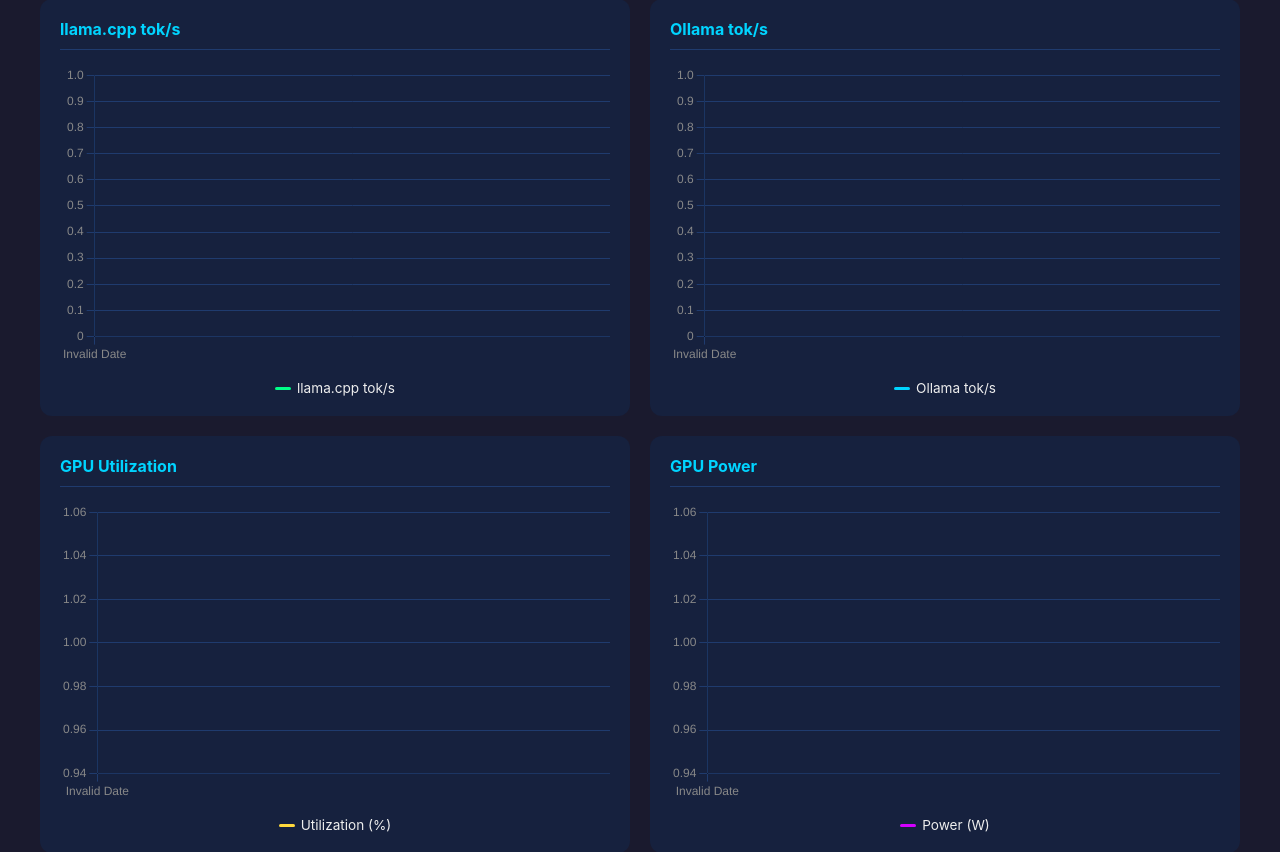
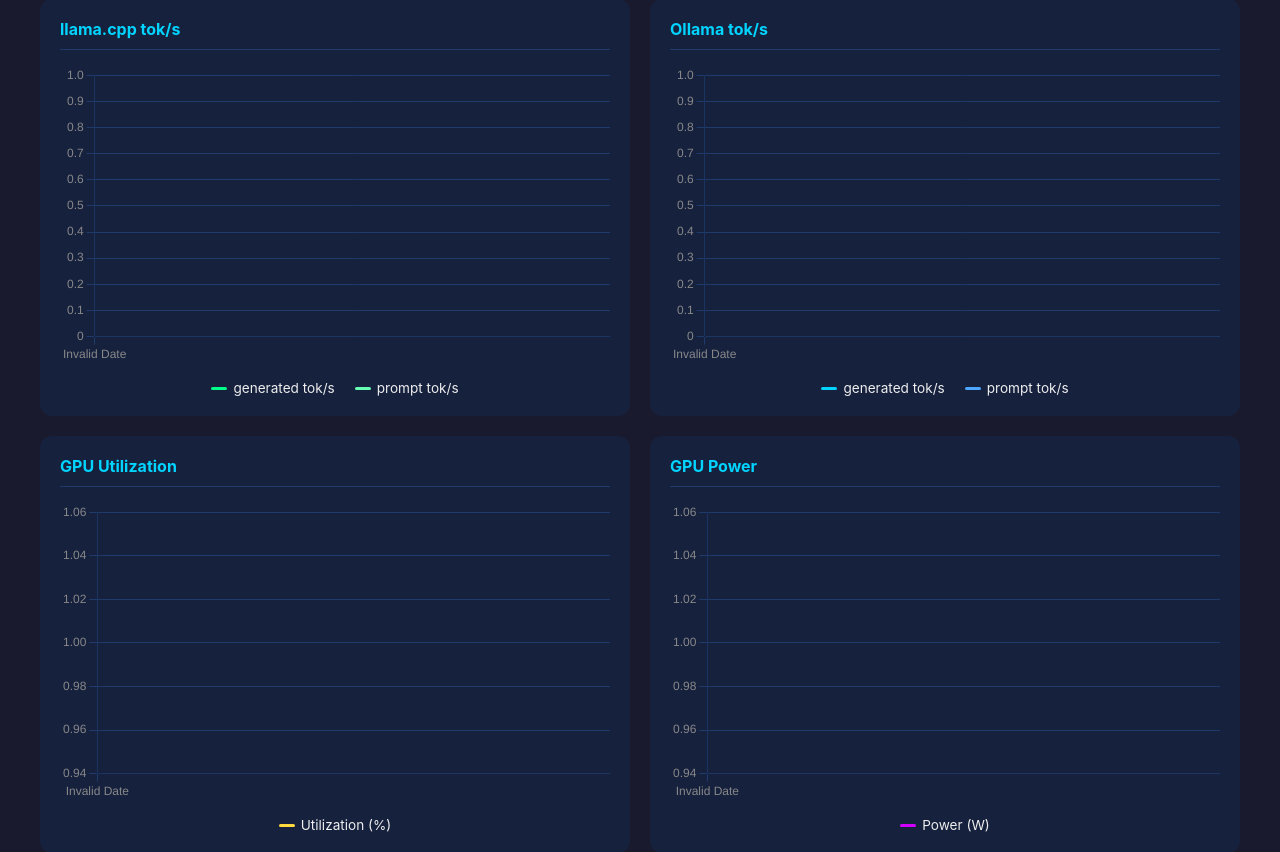
Before and after one commit to xaltmiles/thor-monitor, a FastAPI app: page /plots in a window 1280 px wide. Shown: the part 656-1508 px from the top of the page. Run offline with FastAPI, Linux system fonts and the light colour scheme; tables that the repository leaves empty hold one stand-in row (values such as "Sample post"); parts of the project's set-up code (start-up, migrations or seed data) failed here and were passed over; some libraries are stand-ins or nearby versions.

Commit message:
plots: show and label prompt vs generated tok/s separately
- Each tok/s chart now displays two series: 'generated tok/s' and 'prompt tok/s'
- Distinct colors: lime for generated, cyan for prompt (both llama.cpp and Ollama)
- Chart/axis titles clarify which token type each line represents
- No backend changes required — both series already exist in stored stats JSON
- Preserved spanGaps behavior for null samples

```diff
--- a/monitor/web/templates/plots.html
+++ b/monitor/web/templates/plots.html
@@ -195,7 +195,11 @@
                 <div class="chart-legend">
                     <div class="legend-item">
                         <div class="legend-color" style="background: #00ff88;"></div>
-                        <span>llama.cpp tok/s</span>
+                        <span>generated tok/s</span>
+                    </div>
+                    <div class="legend-item">
+                        <div class="legend-color" style="background: #66ffb3;"></div>
+                        <span>prompt tok/s</span>
                     </div>
                 </div>
             </div>
@@ -208,7 +212,11 @@
                 <div class="chart-legend">
                     <div class="legend-item">
                         <div class="legend-color" style="background: #00d4ff;"></div>
-                        <span>Ollama tok/s</span>
+                        <span>generated tok/s</span>
+                    </div>
+                    <div class="legend-item">
+                        <div class="legend-color" style="background: #4da6ff;"></div>
+                        <span>prompt tok/s</span>
                     </div>
                 </div>
             </div>
@@ -255,8 +263,12 @@
         const COLORS = {
             ollama: '#00d4ff',
             ollamaHover: '#33e0ff',
+            ollamaPrompt: '#4da6ff',
+            ollamaPromptHover: '#66b3ff',
             llama: '#00ff88',
             llamaHover: '#33ffaa',
+            llamaPrompt: '#66ffb3',
+            llamaPromptHover: '#80ffc2',
             gpuTemp: '#ff6b6b',
             gpuTempHover: '#ff8888',
             gpuUtil: '#ffd93d',
@@ -426,18 +438,22 @@
                 { label: 'Temperature', data: gpuTemp, borderColor: COLORS.gpuTemp, hoverBorderColor: COLORS.gpuTempHover, fill: false }
             ], timestamps);
 
-            // llama.cpp tok/s chart
-            const llamaTokS = data.map(row => parseStats(row.llama_stats, 'generated_tokens_rate'));
+            // llama.cpp tok/s chart (two series: generated and prompt)
+            const llamaGeneratedTokS = data.map(row => parseStats(row.llama_stats, 'generated_tokens_rate'));
+            const llamaPromptTokS = data.map(row => parseStats(row.llama_stats, 'prompt_tokens_rate'));
             const llamaTokSCtx = document.getElementById('llama-tok-s-chart').getContext('2d');
             charts.llamaTokS = createLineChart(llamaTokSCtx, [
-                { label: 'llama.cpp tok/s', data: llamaTokS, borderColor: COLORS.llama, hoverBorderColor: COLORS.llamaHover, fill: false }
+                { label: 'generated tok/s', data: llamaGeneratedTokS, borderColor: COLORS.llama, hoverBorderColor: COLORS.llamaHover, fill: false },
+                { label: 'prompt tok/s', data: llamaPromptTokS, borderColor: COLORS.llamaPrompt, hoverBorderColor: COLORS.llamaPromptHover, fill: false }
             ], timestamps);
 
-            // Ollama tok/s chart
-            const ollamaTokS = data.map(row => parseStats(row.ollama_stats, 'ollama_generated_tokens_rate'));
+            // Ollama tok/s chart (two series: generated and prompt)
+            const ollamaGeneratedTokS = data.map(row => parseStats(row.ollama_stats, 'ollama_generated_tokens_rate'));
+            const ollamaPromptTokS = data.map(row => parseStats(row.ollama_stats, 'ollama_prompt_tokens_rate'));
             const ollamaTokSCtx = document.getElementById('ollama-tok-s-chart').getContext('2d');
             charts.ollamaTokS = createLineChart(ollamaTokSCtx, [
-                { label: 'Ollama tok/s', data: ollamaTokS, borderColor: COLORS.ollama, hoverBorderColor: COLORS.ollamaHover, fill: false }
+                { label: 'generated tok/s', data: ollamaGeneratedTokS, borderColor: COLORS.ollama, hoverBorderColor: COLORS.ollamaHover, fill: false },
+                { label: 'prompt tok/s', data: ollamaPromptTokS, borderColor: COLORS.ollamaPrompt, hoverBorderColor: COLORS.ollamaPromptHover, fill: false }
             ], timestamps);
 
             // GPU Util chart (1 dataset)
```
